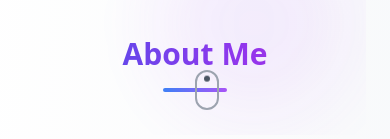
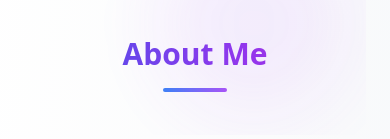
Before and after one commit to ShoFiq6030/My-Portfolio, a Next.js app: page / in a window 390 px wide. Shown: the part 642-781 px from the top of the page. Built offline with nearby package versions, Linux system fonts and the light colour scheme.

Commit message:
fixed- scroll indicator

```diff
--- a/components/homepage/Hero.jsx
+++ b/components/homepage/Hero.jsx
@@ -51,7 +51,8 @@ export default function Hero() {
                 <RotatingText
                   texts={[
                     "Web developer",
-                    "React developer",
+                    "React.js developer",
+                    "Next.js developer",
                     "System Admin",
                     "MikroTik Expert",
                     "Linux Enthusiast",
@@ -121,7 +122,7 @@ export default function Hero() {
       </div>
 
       {/* Scroll Indicator */}
-      <div className="absolute bottom-4 sm:bottom-6 md:bottom-8 left-1/2 -translate-x-1/2 animate-bounce">
+      <div className="absolute hidden md:block bottom-4 sm:bottom-6 md:bottom-8 left-1/2 -translate-x-1/2 animate-bounce">
         <div className="w-6 sm:w-8 h-10 sm:h-12 border-2 border-gray-400 dark:border-gray-600 rounded-full flex justify-center p-1">
           <div className="w-1.5 h-1.5 sm:w-2 sm:h-2 bg-gray-600 dark:bg-gray-400 rounded-full animate-[bounce_1.5s_infinite]"></div>
         </div>
```
